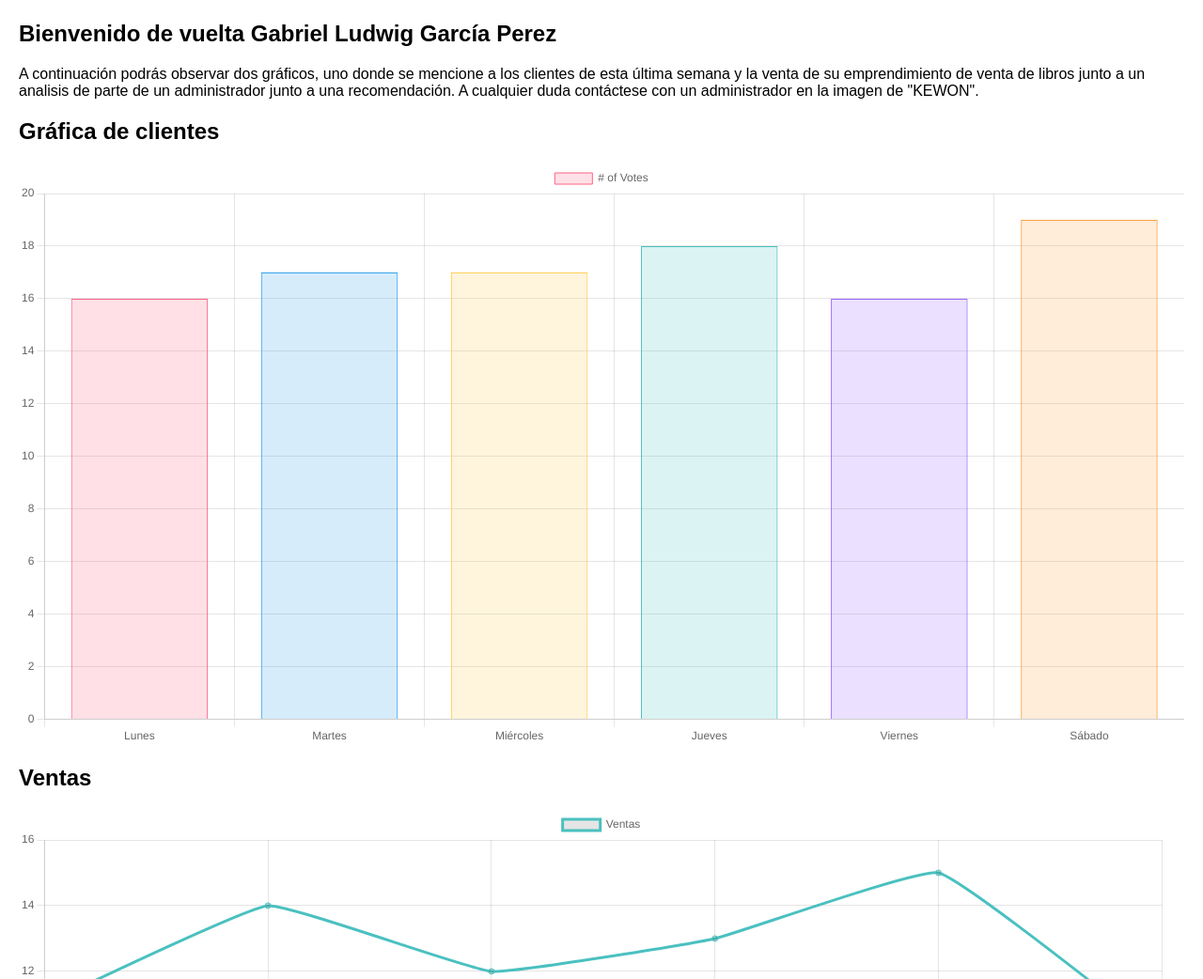
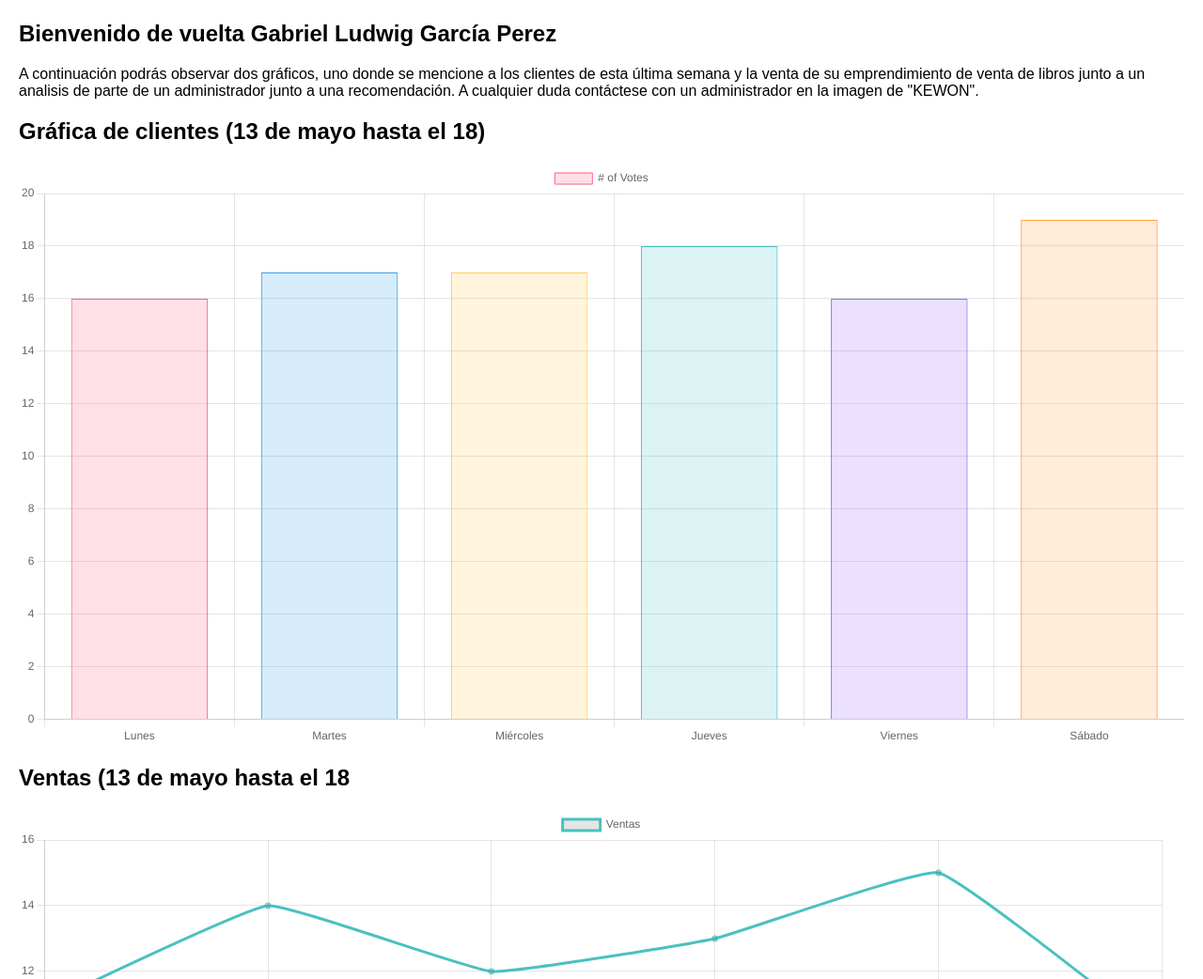
Before and after one commit to KEWONCORP/KEWON, a plain HTML site: page index.html in a window 1280 px wide. Shown: the part 200-1242 px from the top of the page at 94% size. Drawn offline with nearby package versions, Linux system fonts and the light colour scheme.

Commit message:
Update index.html

```diff
--- a/index.html
+++ b/index.html
@@ -33,9 +33,9 @@
             <p>A continuación podrás observar dos gráficos, uno donde se mencione a los clientes de esta última semana y la venta de su emprendimiento de venta de libros junto a un analisis de parte de un administrador junto a una recomendación. A cualquier duda contáctese con un administrador en la imagen de "KEWON".</p>
         </section>
         <section id="graficos">
-            <h2>Gráfica de clientes</h2>
+            <h2>Gráfica de clientes (13 de mayo hasta el 18)</h2>
             <canvas id="myChart"></canvas>
-          <h2>Ventas</h2>
+          <h2>Ventas (13 de mayo hasta el 18</h2>
             <canvas id="ventasChart"></canvas>
         </section>
         <section id="cosas-clientes">
```
